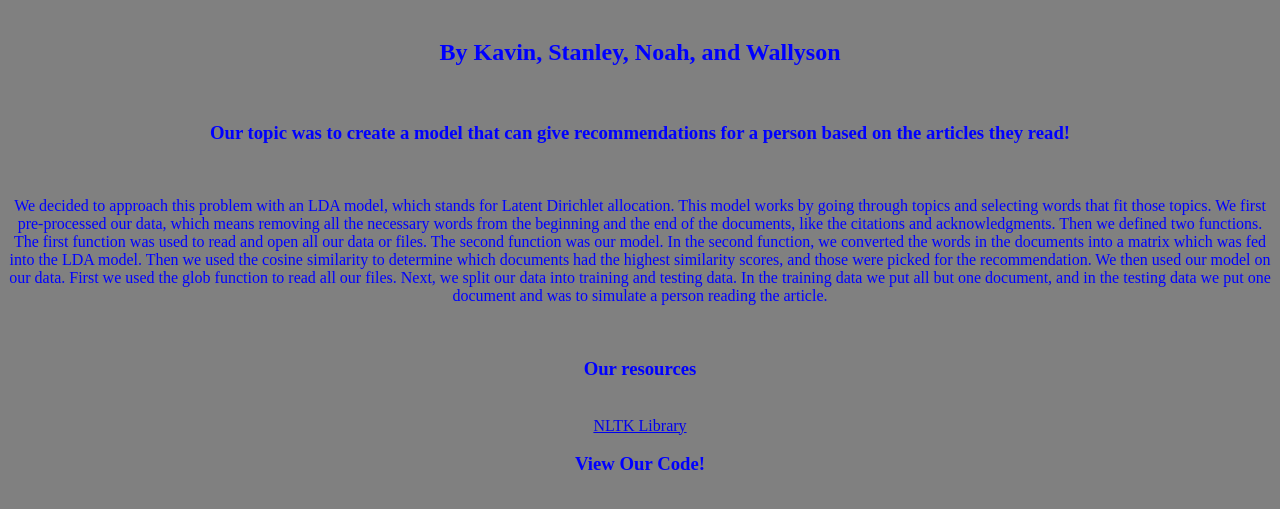
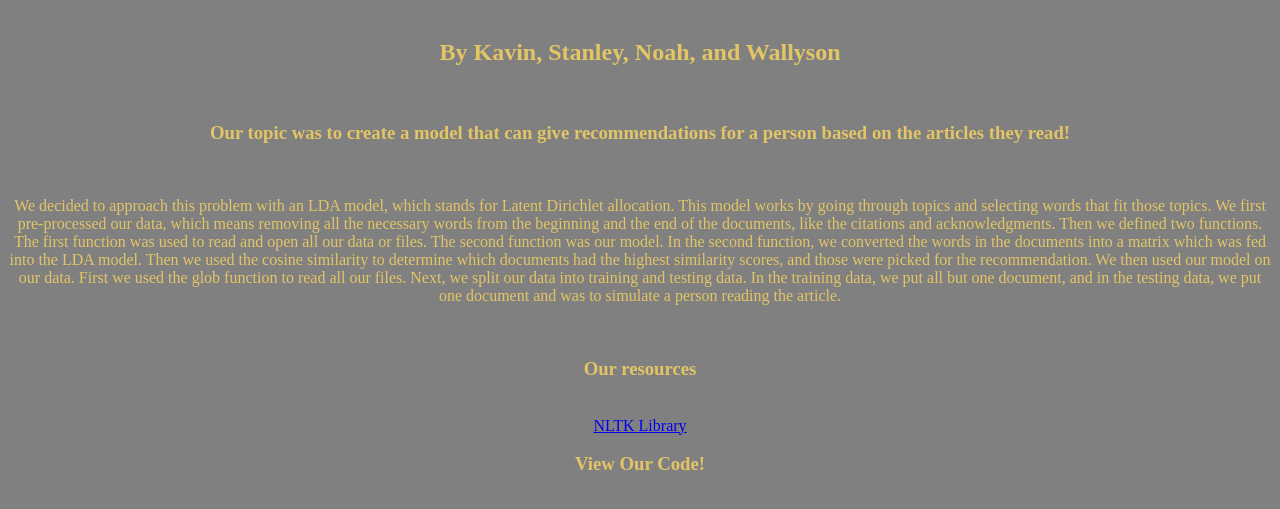
Before and after one commit to StanleyZhe/midterm, a plain HTML site: page index.html in a window 1280 px wide. Shown: the part 105-614 px from the top of the page. Drawn offline with Linux system fonts and the light colour scheme; a script that the page names is missing.

Commit message:
Update index.html

```diff
--- a/index.html
+++ b/index.html
@@ -9,7 +9,7 @@
     <body style="background-color:grey;">
         <div class = "center">
             <center>
-                <FONT COLOR="BlUE">
+                <FONT COLOR="#E3C565">
                 <h1>Midterm Project</h1><br>
                 <h2>By Kavin, Stanley, Noah, and Wallyson </h2><br>
                 <h3>Our topic was to create a model that can give recommendations for a person based on the articles they read!</h3><br>
@@ -17,7 +17,7 @@
                 We first pre-processed our data, which means removing all the necessary words from the beginning and the end of the documents, like the citations and acknowledgments. Then we defined two functions.
                 The first function was used to read and open all our data or files. The second function was our model. In the second function, we converted the words in the documents into a matrix which was fed into
                 the LDA model. Then we used the cosine similarity to determine which documents had the highest similarity scores, and those were picked for the recommendation. We then used our model on our data. First
-                we used the glob function to read all our files. Next, we split our data into training and testing data. In the training data we put all but one document, and in the testing data we put one document and
+                we used the glob function to read all our files. Next, we split our data into training and testing data. In the training data, we put all but one document, and in the testing data, we put one document and
                 was to simulate a person reading the article. </p><br>
                 <h3>Our resources</h3><br>
                 <a href="https://www.nltk.org/">NLTK Library</a><br>
```
